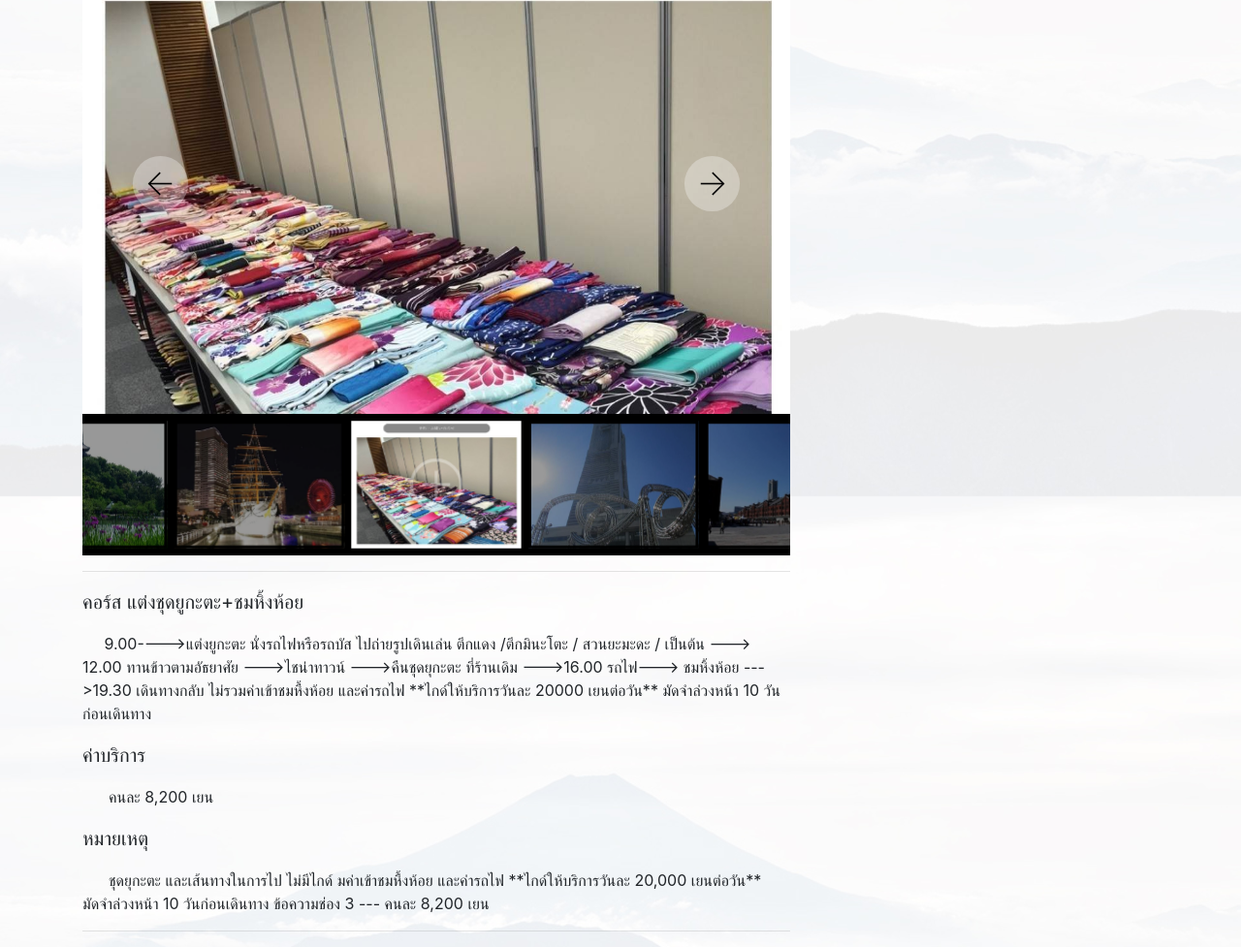
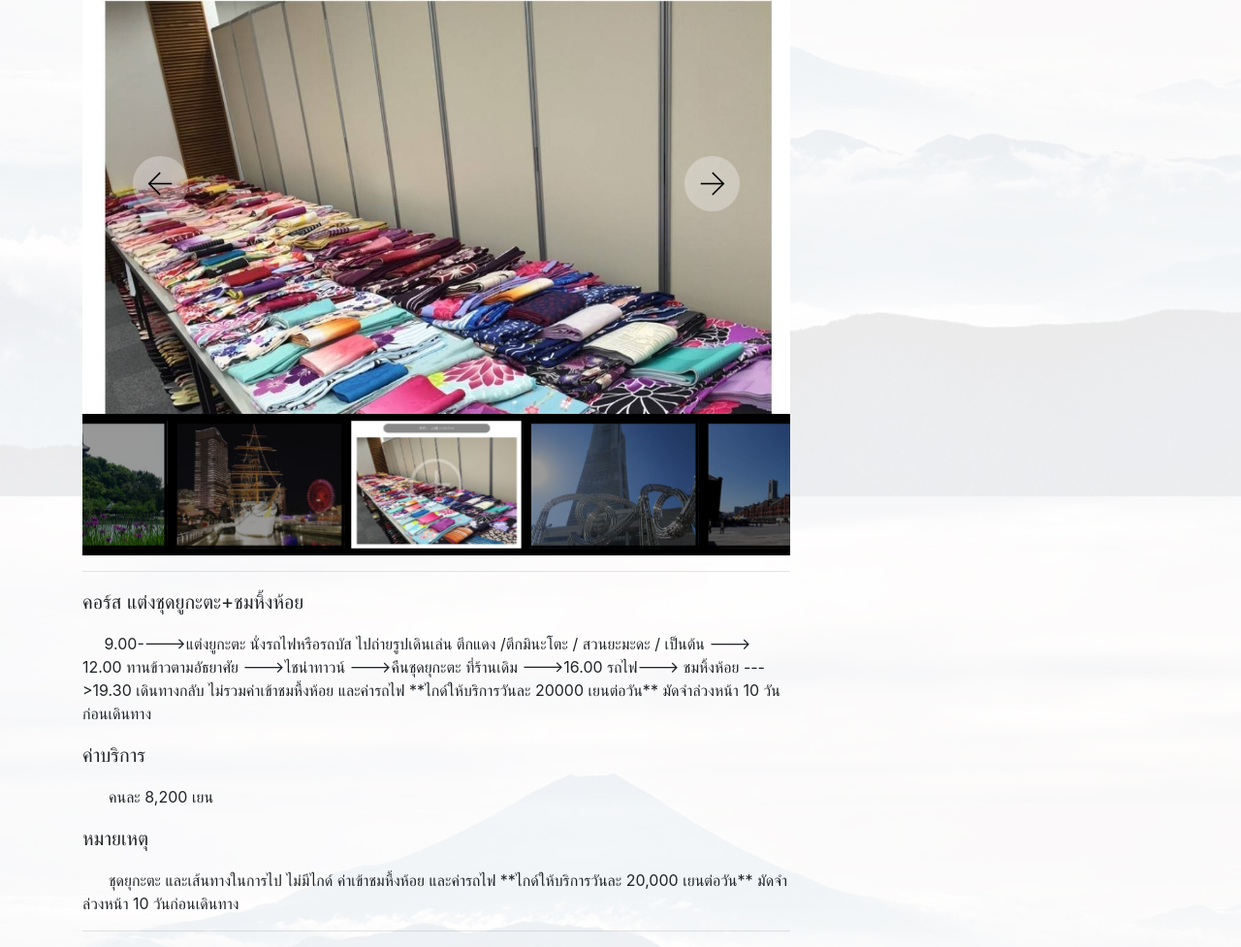
Before and after one commit to kamoljr/travel, a website: page index.html in a window 1280 px wide. Shown: the part 340-1317 px from the top of the page at 97% size. Drawn offline with Linux system fonts and the light colour scheme.

Commit message:
Update index.html

```diff
--- a/index.html
+++ b/index.html
@@ -290,10 +290,10 @@
           <p class="mb-0">หมายเหตุ</p>
         </blockquote>
           <p>&nbsp;&nbsp;&nbsp;&nbsp;&nbsp; ชุดยุกะตะ และเส้นทางในการไป  ไม่มีไกด์
-          มค่าเข้าชมหื้งห้อย และค่ารถไฟ
+          ค่าเข้าชมหื้งห้อย และค่ารถไฟ
           **ไกด์ให้บริการวันละ 20,000 เยนต่อวัน**
           มัดจำล่วงหน้า 10 วันก่อนเดินทาง
-          ข้อความช่อง 3   ---  คนละ 8,200  เยน </p>
+          </p>
         <hr>
         <!--<blockquote class="blockquote">
           <p class="mb-0">aaaaaa</p>
```
